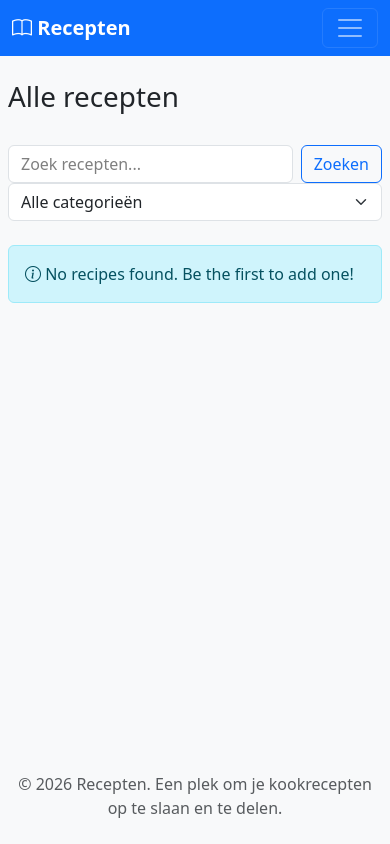
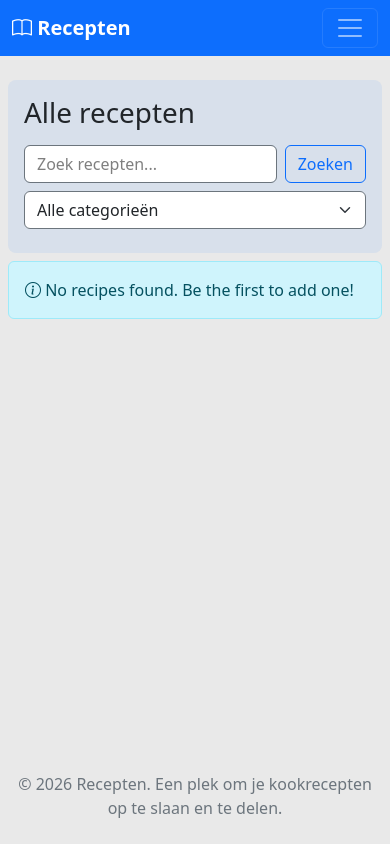
Before and after one commit to JasperK04/recipe_site, a Flask app: page /recipes/ in a window 390 px wide. Run offline with Flask 3, Linux system fonts and the light colour scheme; data that the repository does not hold is empty; some libraries are stand-ins or nearby versions.

Commit message:
update page styling

```diff
--- a/app/static/css/base.css
+++ b/app/static/css/base.css
@@ -1,8 +1,17 @@
+:root {
+    --bs-body-bg: #e9e9e9;
+    --bs-body-color: #212529;
+    --bs-secondary-color: #6c757d;
+    --bs-card-color: #212529;
+    --bs-link-color: #0d6efd;
+    --bs-primary: #0d6efd;
+}
+
 body {
     min-height: 100vh;
     display: flex;
     flex-direction: column;
-    background-color: #f8f9fa;
+    background-color: var(--bs-body-bg);
 }
 
 main {
@@ -19,6 +28,24 @@ main {
     font-weight: bold;
 }
 
+.navbar li {
+    border-radius: 0.25rem;
+    transition: background-color 0.2s;
+}
+
+.navbar li:hover {
+    background-color: rgba(var(--bs-secondary-color-rgb), 0.4);
+}
+button.btn-primary:hover,
+button.btn-outline-primary:hover,
+input.btn-primary:hover,
+a.btn-outline-primary:hover,
+a.btn-primary:hover {
+    background-color: rgba(var(--bs-primary-rgb), 0.4) !important;
+    border-color: rgba(var(--bs-primary-rgb), 0.4) !important;
+    box-shadow: 0 0 5px rgba(var(--bs-primary-rgb), 0.2), 0 0 10px rgba(var(--bs-primary-rgb), 0.3) !important;
+}
+
 .creator-request-dot {
     display: inline-block;
     width: 0.6rem;
@@ -31,80 +58,69 @@ main {
 
 .recipe-grid {
     display: grid;
-    grid-template-columns: repeat(auto-fit, minmax(min(100%, 320px), 320px));
+    /* Let the columns share the available page width instead of centering
+       fixed-width cards. */
+    grid-template-columns: repeat(auto-fit, minmax(min(100%, 270px), 1fr));
     gap: 1rem;
-    justify-content: center;
 }
 
 .recipe-card {
     transition: transform 0.2s;
     height: 100%;
     width: 100%;
-    max-width: 320px;
+    background-color: rgba(var(--bs-primary-rgb), 0.12) !important;
 }
 
-@media (max-width: 1110px) {
-    .recipe-grid {
-        grid-template-columns: repeat(auto-fit, minmax(min(100%, 270px), 270px));
+.recipe-card-media {
+    width: 100%;
+    height: auto;
+    aspect-ratio: 4 / 3;
+    object-fit: cover;
+}
+
+div.jumbotron {
+    background-color: rgba(var(--bs-primary-rgb), 0.08) !important;
+}
+
+@media (max-width: 576px) {
+    div.jumbotron {
+        padding: 1.5rem !important;
     }
-
-    .recipe-card {
-        max-width: 270px;
+    h1.display-4 {
+        font-size: calc(0.9rem + 4.2vw);
     }
 }
 
-@media (max-width: 940px) {
-    .recipe-grid {
-        grid-template-columns: repeat(auto-fit, minmax(min(100%, 320px), 320px));
+@media (max-width: 410px) {
+    .recipe-list-header {
+        flex-direction: column;
+        align-items: flex-start !important;
+        gap: 1rem;
     }
-
-    .recipe-card {
-        max-width: 320px;
-    }
-}
-
-@media (max-width: 768px) {
-    .recipe-grid {
-        grid-template-columns: repeat(auto-fit, minmax(min(100%, 270px), 270px));
-    }
-
-    .recipe-card {
-        max-width: 270px;
-    }
-}
-
-@media (max-width: 632px) {
-    .recipe-grid {
-        grid-template-columns: repeat(auto-fit, minmax(min(100%, 320px), 320px));
-    }
-
-    .recipe-card {
-        max-width: 320px;
+    div.jumbotron {
+        padding: 1rem !important;
     }
 }
 
 .card {
-    background-color: #ffffff;
     border: 1px solid rgba(0, 0, 0, 0.2);
     border-radius: 0.5rem;
 }
 
 .recipe-card:hover {
-    transform: translateY(-5px);
+    transform: translateY(-3px);
     box-shadow: 0 4px 15px rgba(0, 0, 0, 0.1);
 }
 
 footer {
-    background-color: #f8f9fa;
+    background-color: var(--bs-body-bg);
     margin-top: auto;
 }
 
 .dark-mode {
-    --bs-body-bg: #0D1119;
+    --bs-body-bg: #141a27;
     --bs-body-color: #c9d1d9;
-    --bs-secondary-color-rgb: 154, 166, 178;
-    --bs-secondary-color: rgba(154, 166, 178, 1);
-    --bs-card-bg: #0f1720;
+    --bs-card-bg: #141a27;
     --bs-card-color: #c9d1d9;
     --bs-navbar-bg: #0b1220;
     --bs-link-color: #58a6ff;
@@ -129,9 +145,7 @@ footer .container {
     color: inherit !important;
 }
 
-.dark-mode .card,
 .dark-mode .bg-light,
-.dark-mode .card-body,
 .dark-mode .alert {
     background-color: var(--bs-card-bg) !important;
     color: var(--bs-card-color) !important;
@@ -190,6 +204,26 @@ footer .container {
 textarea.form-control::placeholder {
     color: rgba(0, 0, 0, 0.5);
     opacity: 1;
+}
+
+/* Keep form fields clearly distinct from light cards and page backgrounds. */
+html:not(.dark-mode) .form-control,
+html:not(.dark-mode) .form-select {
+    color: #212529;
+    background-color: #fff;
+    border-color: #6c757d;
+}
+
+html:not(.dark-mode) .form-control:focus,
+html:not(.dark-mode) .form-select:focus {
+    border-color: #0d6efd;
+    box-shadow: 0 0 0 0.25rem rgba(13, 110, 253, 0.25);
+}
+
+html:not(.dark-mode) .form-control::file-selector-button {
+    color: #212529;
+    background-color: #e9ecef;
+    border-color: inherit;
 }
 
 .dark-mode .form-control::placeholder,
--- a/app/static/js/recipe_image_cropper.js
+++ b/app/static/js/recipe_image_cropper.js
@@ -1,5 +1,5 @@
 (function () {
-    const ASPECT_RATIO = 320 / 180;
+    const ASPECT_RATIO = 4 / 3;
     const SMALL_SCREEN_QUERY = window.matchMedia("(max-width: 767.98px)");
 
     function clamp(value, min, max) {
--- a/app/templates/about.html
+++ b/app/templates/about.html
@@ -12,6 +12,7 @@
     <div class="col-lg-8">
         <p class="lead">Het Recepten Register is jouw persoonlijke kookboek in de cloud.</p>
 
+        <div class="about-content mb-4">
             <h3 class="mt-4">Kenmerken</h3>
             <ul class="list-group list-group-flush">
                 <li class="list-group-item"><i class="bi bi-check-circle-fill text-success"></i> Blader recepten door</li>
@@ -21,7 +22,9 @@
                 <li class="list-group-item"><i class="bi bi-check-circle-fill text-success"></i> Voeg je eigen recepten toe</li>
                 <li class="list-group-item"><i class="bi bi-check-circle-fill text-success"></i> Deel jouw recepten met anderen</li>
             </ul>
+        </div>
 
+        <div class="what-to-do">
             <h3 class="mt-4">Aan de slag</h3>
             <ol>
                 {% if current_user.is_authenticated %}
@@ -36,6 +39,7 @@
                 {% endif %}
                 <li>Begin met het samenstellen van jouw persoonlijke recepten register</li>
             </ol>
+        </div>
     </div>
 
     <div class="col-lg-4">
--- a/app/templates/components/recipe_card.html
+++ b/app/templates/components/recipe_card.html
@@ -8,9 +8,9 @@
         {% endif %}
     {% endif %}
     {% if recipe.has_image %}
-    <img src="{{ url_for('recipes.recipe_image', recipe_id=recipe.id) }}" alt="{{ recipe.title }}" class="card-img-top rounded-top" style="height:180px; object-fit:cover; width:100%;" />
+    <img src="{{ url_for('recipes.recipe_image', recipe_id=recipe.id) }}" alt="{{ recipe.title }}" class="card-img-top recipe-card-media rounded-top" />
     {% else %}
-    <div class="card-img-top bg-light d-flex align-items-center justify-content-center text-muted rounded-top" style="height:180px; width:100%;">
+    <div class="card-img-top recipe-card-media bg-light d-flex align-items-center justify-content-center text-muted rounded-top">
         <div class="text-center" aria-hidden="true"><i class="bi bi-image" style="font-size:2rem;"></i></div>
     </div>
     {% endif %}
--- a/app/templates/index.html
+++ b/app/templates/index.html
@@ -7,6 +7,10 @@
 
 {% block extra_css %}
     <style>
+        div.jumbotron {
+            background-color: rgba(var(--bs-primary-rgb), 0.08) !important;
+        }
+
         @media (max-width: 576px) {
             div.jumbotron {
                 padding: 2rem !important;
@@ -19,7 +23,7 @@
 {% endblock extra_css %}
 
 {% block content %}
-<div class="jumbotron bg-light p-5 rounded-3 mb-4">
+<div class="jumbotron p-5 rounded-3 mb-4">
     <h1 class="display-4">Welkom bij het <span class="text-primary text-nowrap">Recepten Register</span></h1>
     <p class="lead">Sla op, deel en ontdek heerlijke recepten.</p>
     <hr class="my-4">
--- a/app/templates/recipes/list.html
+++ b/app/templates/recipes/list.html
@@ -6,7 +6,8 @@
 {% block title %}Alle recepten - Recepten{% endblock %}
 
 {% block content %}
-<div class="d-flex justify-content-between align-items-center mb-4">
+<div class="jumbotron p-4 rounded-3 mb-2">
+<div class="recipe-list-header d-flex justify-content-between align-items-center mb-2">
     <h1>Alle recepten</h1>
     {% if current_user.is_authenticated and current_user.can_create_recipes %}
     <a href="{{ url_for('recipes.add_recipe') }}" class="btn btn-primary">
@@ -16,7 +17,7 @@
 </div>
 
 
-<div class="row mb-4">
+<div class="row g-2 mb-2">
     <div class="col-md-8">
         <form method="GET" action="{{ url_for('recipes.list_recipes') }}" class="d-flex">
             <input type="text" name="search" class="form-control me-2" placeholder="Zoek recepten..." value="{{ search }}">
@@ -36,6 +37,7 @@
             <option value="{{ url_for('recipes.list_recipes', category='Overig') }}" {% if category == 'Overig' %}selected{% endif %}>Overig</option>
         </select>
     </div>
+</div>
 </div>
 
 {% if recipes.items %}
--- a/app/templates/recipes/view.html
+++ b/app/templates/recipes/view.html
@@ -22,7 +22,6 @@
     <meta name="twitter:card" content="summary" />
     {% endif %}
     <meta property="og:locale" content="nl_NL" />
-    <link rel="canonical" href="{{ url_for('recipes.view_recipe', recipe_id=recipe.id, _external=True) }}" />
 {% endblock %}
 
 {% block extra_css %}
--- a/pyproject.toml
+++ b/pyproject.toml
@@ -10,7 +10,6 @@ dependencies = [
     "flask-session==0.5.0",
     "flask-sqlalchemy==3.1.1",
     "flask-wtf==1.2.1",
-    "Pillow>=10.0.0",
     "python-dotenv==1.0.0",
     "sqlalchemy==2.0.23",
     "werkzeug==3.0.1",
```
Also changed, not shown: app/templates/recipes/form.html (+17 -4 lines). Lines whose indentation alone changed are shown as unchanged.
